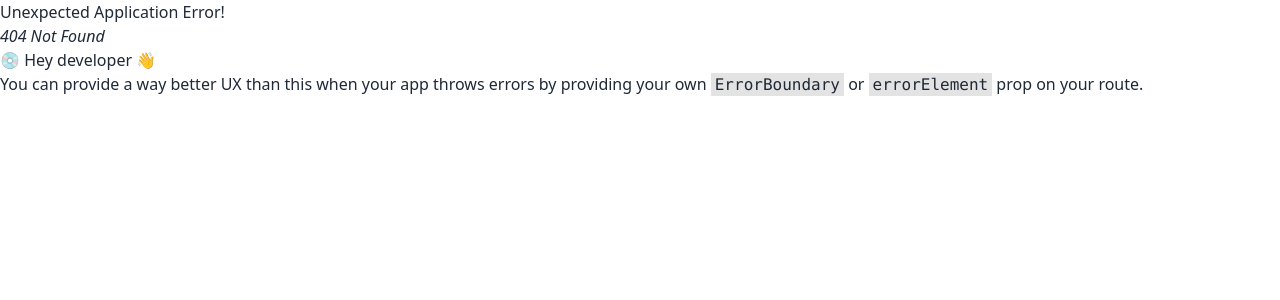
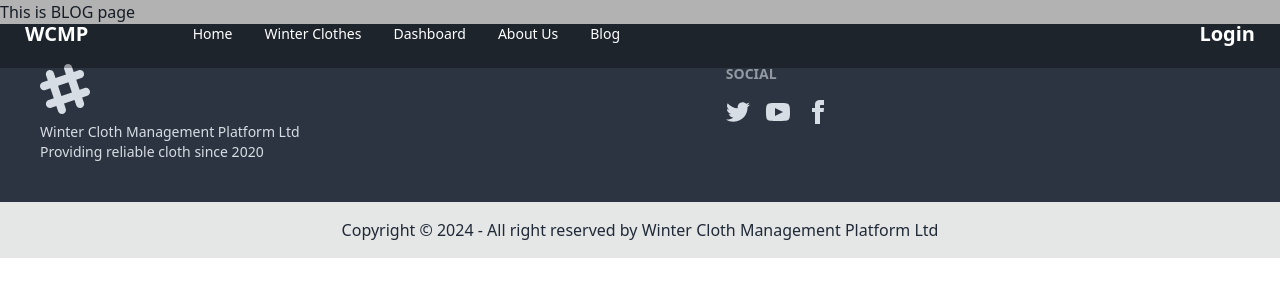
Before and after one commit to tuhin360/wcmp-client, a React (Vite) app: page /blog in a window 1280 px wide. Before the commit this address had no page. Shown: the top 300 px of the page. Built offline with nearby package versions, Linux system fonts and the light colour scheme.

Commit message:
view detail button functionality added

```diff
--- /dev/null
+++ b/src/pages/Blog/Blog.tsx
@@ -0,0 +1,9 @@
+const Blog = () => {
+  return (
+    <div>
+      <h2>This is BLOG page</h2>
+    </div>
+  );
+};
+
+export default Blog;
--- a/src/pages/Home/Cloths/Card.tsx
+++ b/src/pages/Home/Cloths/Card.tsx
@@ -1,5 +1,7 @@
+import { Link } from "react-router-dom";
+
 const Card = ({ cloth }) => {
-  const { image, title, category, size } = cloth;
+  const { _id, image, title, category, size } = cloth;
   return (
     <div>
       <img className="rounded-lg p-3 md:p-0 " src={image} alt="" />
@@ -11,9 +13,11 @@ const Card = ({ cloth }) => {
         <p>
           <span className="font-semibold">Size:</span> {size}
         </p>
-        <button className="p-3 rounded-md text-white my-3 bg-gray-500    hover:bg-gray-700">
-          View Details
-        </button>
+        <Link to={`/cloth/${_id}`}>
+          <button className="p-3 rounded-md text-white my-3 bg-gray-500    hover:bg-gray-700">
+            View Details
+          </button>
+        </Link>
       </div>
     </div>
   );
--- /dev/null
+++ b/src/pages/Home/Cloths/ClothDetails.tsx
@@ -0,0 +1,68 @@
+import { useEffect, useState } from "react";
+import { useParams } from "react-router-dom";
+
+interface Cloth {
+  id: number;
+  image: string;
+  title: string;
+  category: string;
+  size: string[];
+  description: string;
+}
+
+const ClothDetails = () => {
+  const { id } = useParams(); // Extract the cloth ID from the URL
+  const [cloth, setCloth] = useState<Cloth | null>(null);
+
+  useEffect(() => {
+    // Fetch cloth details based on the ID
+    const fetchClothDetails = async () => {
+      try {
+        const response = await fetch(`http://localhost:5000/cloths/${id}`);
+        const data = await response.json();
+        setCloth(data);
+      } catch (error) {
+        console.error("Error fetching cloth details:", error);
+      }
+    };
+
+    fetchClothDetails();
+  }, [id]);
+
+  if (!cloth) {
+    return <div>Loading...</div>;
+  }
+
+  return (
+    <div>
+      <div>
+        <div className="flex flex-col md:flex-row gap-8 ">
+          <div className="md:w-1/2 md:my-28 mt-20 p-4 md:p-0">
+            <img src={cloth.image} alt={cloth.title} className="rounded-lg" />
+          </div>
+          <div className="md:w-1/2 md:my-28 text-center">
+            <h3 className="text-lg font-bold mb-2">{cloth.title}</h3>
+            <p className="mb-2">
+              <span className="font-semibold">Category:</span> {cloth.category}
+            </p>
+            <p className="mb-2">
+              <span className="font-semibold">Size:</span>{" "}
+              {cloth.size.join(", ")}
+            </p>
+            <p className="mb-2">
+              <span className="font-semibold ">Description:</span>{" "}
+              {cloth.description}
+            </p>
+            <div className="mb-10">
+              <button className="p-3 rounded-md text-white my-3 bg-gray-500    hover:bg-gray-700">
+                Donate Now
+              </button>
+            </div>
+          </div>
+        </div>
+      </div>
+    </div>
+  );
+};
+
+export default ClothDetails;
--- a/src/pages/Home/Cloths/Cloths.tsx
+++ b/src/pages/Home/Cloths/Cloths.tsx
@@ -1,22 +1,23 @@
-import  { useEffect, useState } from "react";
+import { useEffect, useState } from "react";
 import Card from "./Card";
 
 interface Cloth {
-    id: number;
-    // Define other properties of Cloth here
-  }
-
+  id: number;
+  // Define other properties of Cloth here
+}
 
 const Cloths = () => {
   const [cloths, setCloths] = useState<Cloth[]>([]);
   const [showAllCloths, setShowAllCloths] = useState(false); // State variable to track whether to show all cloths or not
 
   useEffect(() => {
-    fetch("../../../../public/cloths.json")
+    fetch("http://localhost:5000/cloths")
       .then((res) => res.json())
       .then((data) => setCloths(data))
       .catch((err) => console.log(err));
   }, []);
+
+
 
   const handleViewAllClick = () => {
     setShowAllCloths(true); // Set showAllCloths state to true when "View All" button is clicked
@@ -26,11 +27,11 @@ const Cloths = () => {
     <div>
       <h2 className="text-center text-2xl mb-8">Winter Clothes</h2>
       <div className="pt-12 grid grid-cols-1 sm:grid-cols-2 md:grid-cols-3 gap-5">
-        {showAllCloths ? (
-          cloths.map((cloth) => <Card key={cloth.id} cloth={cloth} />)
-        ) : (
-          cloths.slice(0, 6).map((cloth) => <Card key={cloth.id} cloth={cloth} />)
-        )}
+        {showAllCloths
+          ? cloths.map((cloth) => <Card key={cloth.id} cloth={cloth} />)
+          : cloths
+              .slice(0, 6)
+              .map((cloth) => <Card key={cloth.id} cloth={cloth} />)}
       </div>
       {!showAllCloths && (
         <div className="text-center my-10">
--- /dev/null
+++ b/src/pages/Login/Login.tsx
@@ -0,0 +1,9 @@
+const Login = () => {
+    return (
+        <div>
+            <h2>This is Login page</h2>
+        </div>
+    );
+};
+
+export default Login;
--- a/src/pages/Shared/Navbar/Navbar.tsx
+++ b/src/pages/Shared/Navbar/Navbar.tsx
@@ -1,17 +1,19 @@
+import { Link } from "react-router-dom";
 
 
 interface MenuItem {
   label: string;
+  route: string;
   submenu?: string[];
 }
 
 const Navbar: React.FC = () => {
   const menuOptions: MenuItem[] = [
-    { label: "Home" },
-    { label: "Winter Clothes" },
-    { label: "Dashboard" },
-    { label: "About Us" },
-    { label: "Blog" },
+    { label: "Home", route: '/' },
+    { label: "Winter Clothes", route: "/winter-clothes" },
+    { label: "Dashboard", route: "/dashboard" },
+    { label: "About Us", route: "/about-us"},
+    { label: "Blog", route: "/blog"},
   ];
 
   const generateMenuItems = (options: MenuItem[]) => {
@@ -29,7 +31,7 @@ const Navbar: React.FC = () => {
             </ul>
           </details>
         ) : (
-          <a>{option.label}</a>
+          <Link to={option.route} className="">{option.label}</Link>
         )}
       </li>
     ));
@@ -62,20 +64,18 @@ const Navbar: React.FC = () => {
             {generateMenuItems(menuOptions)}
           </ul>
         </div>
-        <a href="#" className="btn btn-ghost text-xl">
+        <Link to="/" className="btn btn-ghost text-xl">
           WCMP
-        </a>
+        </Link>
       </div>
       <div className="navbar-center  hidden lg:flex">
         <ul className=" menu menu-horizontal px-1">
           {generateMenuItems(menuOptions)}
         </ul>
       </div>
-      <div className="navbar-end">
-        <a href="#" className="btn">
-          Button
-        </a>
-      </div>
+      <Link to="/login" className="navbar-end btn btn-ghost text-xl">
+         Login
+      </Link>
     </div>
   );
 };
```
Also changed, not shown: src/routes/routes.tsx (+21 -6 lines).
